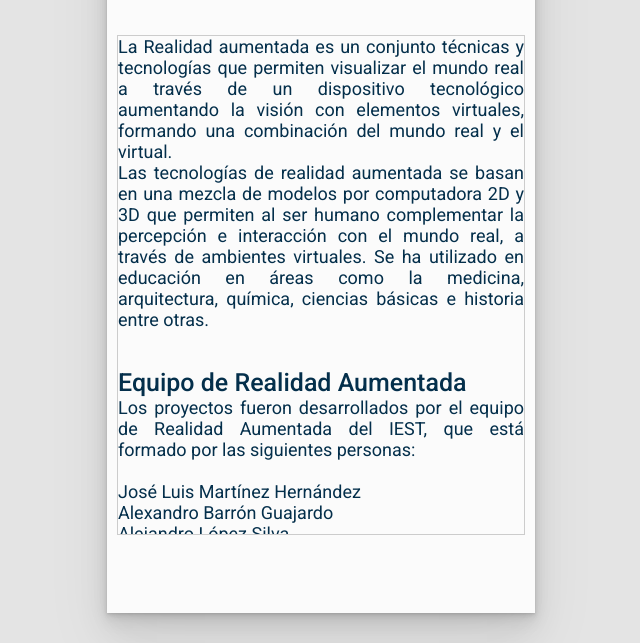
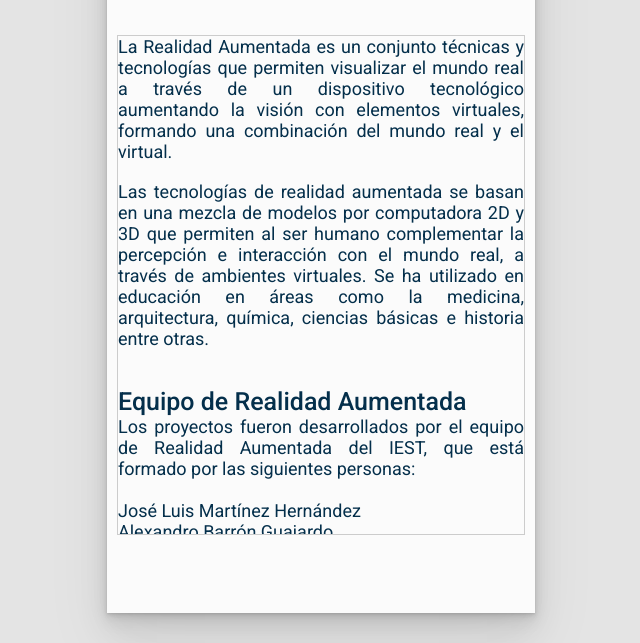
Before and after one commit to profjlmh/demora2, a website: page IngenieriaQuimica/acerca-de.html in a window 1280 px wide. Shown: the part 248-891 px from the top of the page, without its empty margins (319-959 px from the left). Drawn offline with Linux system fonts and the light colour scheme.

Commit message:
Update acerca-de.html

```diff
--- a/IngenieriaQuimica/acerca-de.html
+++ b/IngenieriaQuimica/acerca-de.html
@@ -29,8 +29,9 @@
         <div class="User__Info">
             <h1 align="center">¿Qué es la Realidad Aumentada?</h1><br><br>
 <div style="height:500px;width:auto;border:1px solid #ccc; overflow:auto;">
-<p align="justify">La Realidad aumentada es un conjunto técnicas y tecnologías que permiten visualizar el mundo real a través de un dispositivo tecnológico aumentando la visión con elementos virtuales, formando una combinación del mundo real y el virtual.</p>
-<p align="justify">Las tecnologías de realidad aumentada se basan en una mezcla de modelos por computadora 2D y 3D que permiten al ser humano complementar la percepción e interacción con el mundo real, a través de ambientes virtuales.
+<p align="justify">La Realidad Aumentada es un conjunto técnicas y tecnologías que permiten visualizar el mundo real a través de un dispositivo tecnológico aumentando la visión con elementos virtuales, formando una combinación del mundo real y el virtual.</p>
+<br>
+    <p align="justify">Las tecnologías de realidad aumentada se basan en una mezcla de modelos por computadora 2D y 3D que permiten al ser humano complementar la percepción e interacción con el mundo real, a través de ambientes virtuales.
 Se ha utilizado en educación en áreas como la medicina, arquitectura, química, ciencias básicas e historia entre otras.
 </p>
 <br>
```
